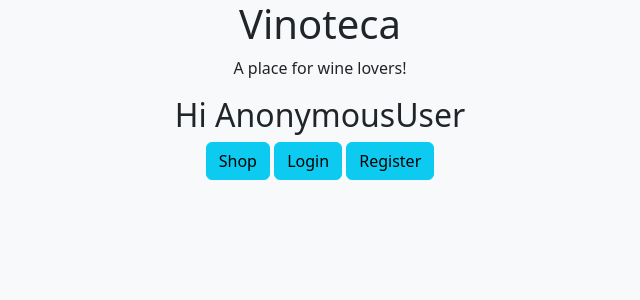
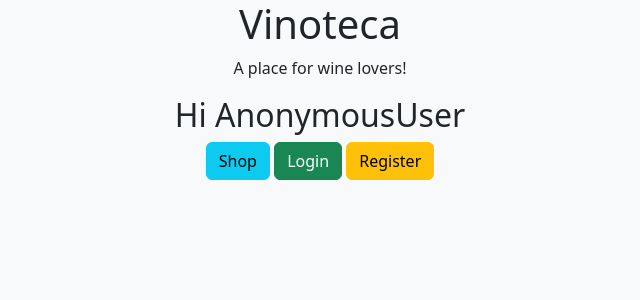
Before and after one commit to Pechi23/Vinoteca, a Django app: page / in a window 1280 px wide. Shown: the top 300 px of the page, without its empty margins (320-960 px from the left). Run offline with Django 3.2, Linux system fonts and the light colour scheme; some libraries are stand-ins or nearby versions.

Commit message:
buttons style changes

```diff
--- a/accounts/views.py
+++ b/accounts/views.py
@@ -69,14 +69,14 @@ def cart_delete_view(request):
 def order_view(request):
     cart = Cart.objects.get(user=request.user)
     cart.save()
-    #russian rullete for order succes (with 1/3 fail rate)
+    #russian rullete for order success (with 1/3 fail rate)
     ordered = True
     rand_int = random.randint(1,3)
     if rand_int == 3:
         ordered = False
 
     context = {
-        "succes": ordered,
+        "success": ordered,
     }
 
     return render(request,"order.html", context=context)
--- a/templates/cart.html
+++ b/templates/cart.html
@@ -31,9 +31,9 @@
 {% if not cart.free_shipping %}
     <h5>Have a cart total over 100$ to get free shipping!</h5>
 {% endif %}
-<p><a class="btn btn-info my-2" role="button" href="order/">Place order</a></p>
-<p><a class="btn btn-info" role="button" href="delete/">Delete all items</a></p>
-<a class="btn btn-info" role="button" href="/products/">Shop</a>
+<p><a class="btn btn-success my-2" role="button" href="order/">Place order</a></p>
+<p><a class="btn btn-danger" role="button" href="delete/">Delete all items</a></p>
+<a class="btn btn-warning" role="button" href="/products/">Shop</a>
 <a class="btn btn-info" role="button" href="/">Home</a>
 
 {% endblock content %}
--- a/templates/home.html
+++ b/templates/home.html
@@ -9,11 +9,11 @@
     <a class="btn btn-info" role="button" href="/products/">Shop</a>
 
     {% if request.user.is_authenticated %}
-        <a class="btn btn-info" role="button" href="/accounts/cart/">Cart</a>
-        <a class="btn btn-info" role="button" href="/accounts/logout/">Logout</a>
+        <a class="btn btn-warning" role="button" href="/accounts/cart/">Cart</a>
+        <a class="btn btn-danger" role="button" href="/accounts/logout/">Logout</a>
     {% else %}
-        <a class="btn btn-info" role="button" href="/accounts/login/">Login</a>
-        <a class="btn btn-info" role="button" href="/accounts/register/">Register</a>
+        <a class="btn btn-success" role="button" href="/accounts/login/">Login</a>
+        <a class="btn btn-warning" role="button" href="/accounts/register/">Register</a>
     {% endif %}
 </div>
 {% endblock content %}
--- a/templates/login.html
+++ b/templates/login.html
@@ -7,13 +7,13 @@
         <h2>Login</h2>
         {{ form.as_p }}
 
-        <input class="btn btn-info" role="button" type="submit" value="Submit" >
+        <input class="btn btn-success" role="button" type="submit" value="Submit" >
 
 
     </form>
     {% else %}
         <h2>Your are already logged in. Would you like to log out?</h2>
-        <a class="btn btn-info" role="button" href="/accounts/logout/">Log out</a>
+        <a class="btn btn-danger" role="button" href="/accounts/logout/">Log out</a>
     {% endif %}
     <a class="btn btn-info my-2" role="button" href="/">Home</a>
 </div>
--- a/templates/logout.html
+++ b/templates/logout.html
@@ -5,7 +5,7 @@
     <h2>Are you sure you want to logout?</h2>
     <form method="POST">{% csrf_token %}
 
-        <input class="btn btn-info my-2" role="button" type="submit" value="Log me out">
+        <input class="btn btn-danger my-2" role="button" type="submit" value="Log me out">
     </form>
     <a class="btn btn-info" role="button" href="/">Home</a>
 
--- a/templates/order.html
+++ b/templates/order.html
@@ -3,7 +3,7 @@
 {% block content %}
 
 <div class="container text-center">
-    {% if succes %}
+    {% if success %}
         <h3>Thank you for your order! We are thrilled to have you as a customer and hope you love your purchase.</h3>
     {% else %}
         <h2>Sorry, something went wrong with your order, try again please.</h2>
--- a/templates/product-view.html
+++ b/templates/product-view.html
@@ -21,7 +21,7 @@
             <h3>Price: {{ product.price }}$  Tax: {{ product.tax }}$</h3>
         {% endif %}
         <form method="POST">{% csrf_token %}
-            <p><input class="btn btn-info my-2" role="button" type="submit" value="Add to cart"></p>
+            <p><input class="btn btn-success my-2" role="button" type="submit" value="Add to cart"></p>
         </form>
     </div>
 </div>
@@ -29,7 +29,7 @@
     <h2>Sorry, this product isn't available right now. :( </h2>
 {% endif %}
 
-<a class="btn btn-info my-2" role="button" href="/products/">Shop</a>
+<a class="btn btn-success my-2" role="button" href="/products/">Shop</a>
 
 
 {% endblock content %}
--- a/templates/products-list.html
+++ b/templates/products-list.html
@@ -28,14 +28,14 @@
             {% else %}
                 <h5 class="card-text">Price: {{ product.price }}$</h4>
             {% endif %}
-            <a class="btn btn-info" role="button" href="{{ product.slug }}">See details</a>
+            <a class="btn btn-success" role="button" href="{{ product.slug }}">See details</a>
         </div>
     </div>
     <br>
 {% endfor %}
 </div>
 
-<a class="btn btn-info my-2" role="button" href="/accounts/cart/">Cart</a>
+<a class="btn btn-warning my-2" role="button" href="/accounts/cart/">Cart</a>
 <a class="btn btn-info" role="button" href="/">Home</a>
 
 
--- a/templates/register.html
+++ b/templates/register.html
@@ -7,14 +7,14 @@
     <form method='POST'>{% csrf_token %}
         <h1 style="text-align: center;">Register</h1>
         {{ form.as_p }}
-        <p> Do you already have an account? Please <a class="btn btn-info" role="button" href="/accounts/login/">Login</a> </p>
-    <input class="btn btn-info" role="button" type="submit" value="Submit" >
+        <p> Do you already have an account? Please <a class="btn btn-success" role="button" href="/accounts/login/">Login</a> </p>
+    <input class="btn btn-warning" role="button" type="submit" value="Submit" >
     </form>
 </div>
 {% else %}
 <div>
     <h2>Your are already logged in and cannot register. Would you like to log out?</h2>
-    <a class="btn btn-info" role="button" href="/accounts/logout/">Log out</a>
+    <a class="btn btn-danger" role="button" href="/accounts/logout/">Log out</a>
     </p>
 </div>
 {% endif %}
```
